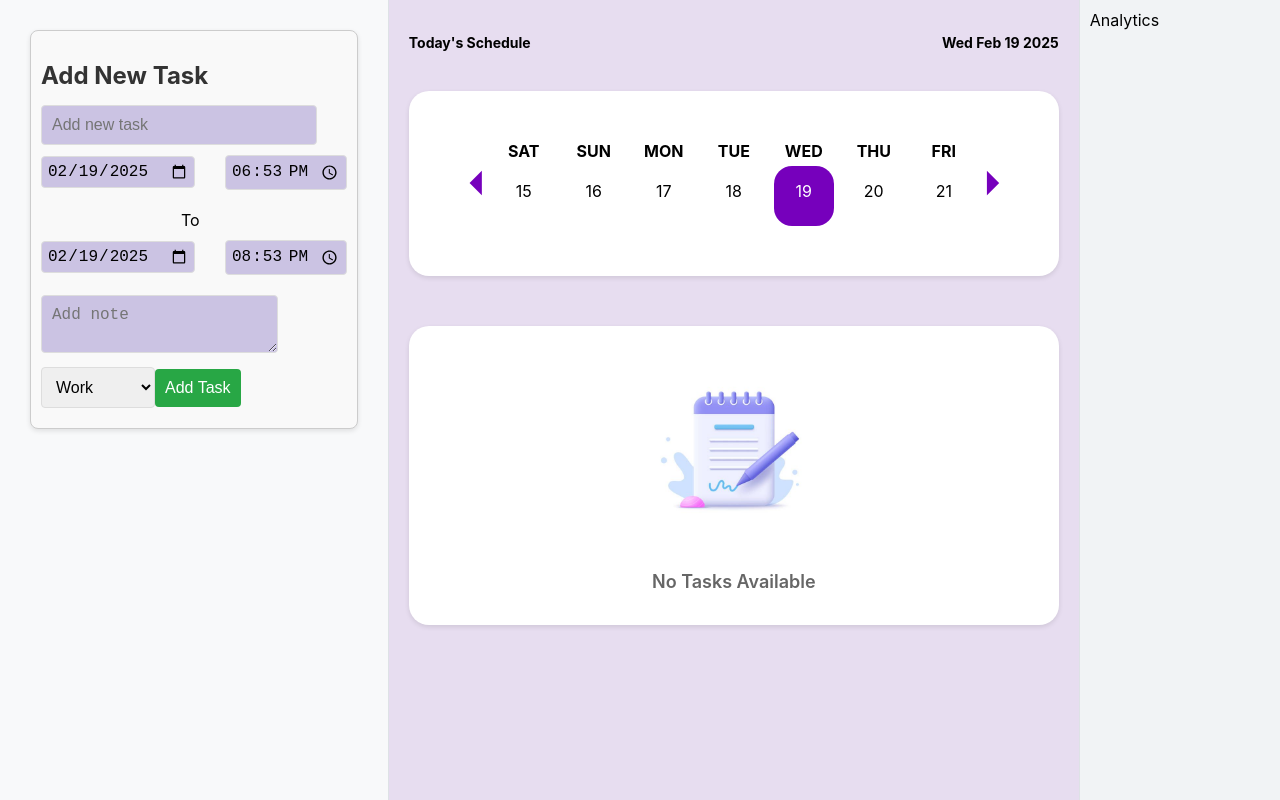
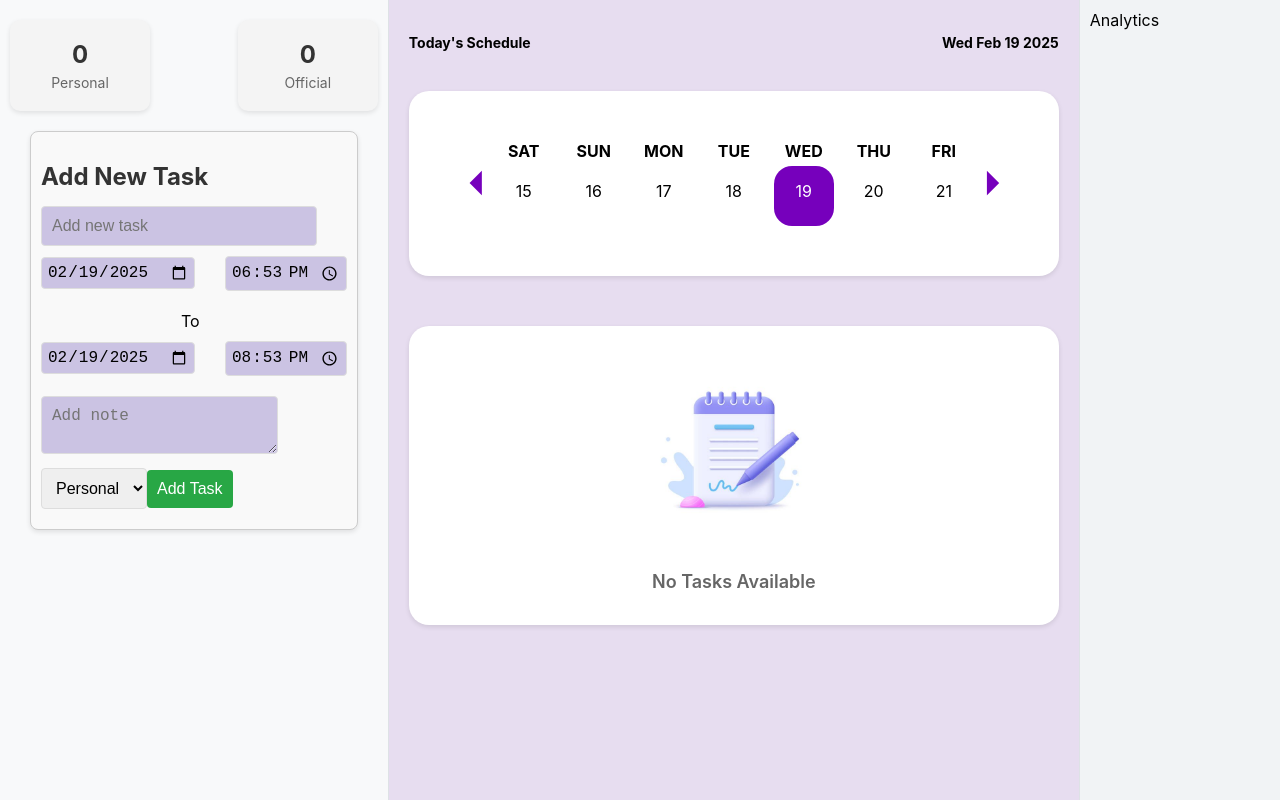
Before and after one commit to Kendi-prog/todo-habit-tracker, a React (Create React App) app: page / in a window 1280 px wide. Built offline with nearby package versions, Linux system fonts and the light colour scheme.

Commit message:
adding category counts

```diff
--- a/src/ToDo App/components/task-input/task-input.component.jsx
+++ b/src/ToDo App/components/task-input/task-input.component.jsx
@@ -3,12 +3,8 @@ import { Button, TaskNameInput, DateInput, TimeInput, Select, TaskInputContainer
 
 
 const categories = [
-    'Work',
     'Personal',
-    'Education',
-    'Health',
-    'Shopping',
-    'Other'
+    'Official',
 ]
 
 const TaskInput = ({ addTask }) => {
--- a/src/ToDo App/components/task-item/task-item.styles.jsx
+++ b/src/ToDo App/components/task-item/task-item.styles.jsx
@@ -2,21 +2,13 @@ import styled from 'styled-components';
 import { FontAwesomeIcon } from '@fortawesome/react-fontawesome';
 
 const categoryColors = {
-    Work: '#ADD8E6',        // Blue
-    Personal: '#ff6b81',    // Pink
-    Shopping: '#28a745',     // Green
-    Health: '#ffc107',      // Yellow
-    Education: '#17a2b8',   // Cyan
-    Other: '#6c757d',       // Gray
+    Official: '#ADD8E6',
+    Personal: '#ff6b81',
 };
 
 const categoryBorderColors = {
-    Work:'#00008B' ,     // Blue
+    Official:'#00008B' ,
     Personal:'rgb(139, 0, 116)',
-    Shopping: '#28a745',     // Green
-    Health: '#ffc107',      // Yellow
-    Education: '#17a2b8',   // Cyan
-    Other: '#6c757d',       // Gray
 };
 
 export const TaskItemContainer = styled.div`
--- a/src/ToDo App/components/todo.main/todo.main.component.jsx
+++ b/src/ToDo App/components/todo.main/todo.main.component.jsx
@@ -3,6 +3,7 @@ import React, {useState} from "react";
 import TaskManagement from "../task-management/task-management.component";
 import TaskInput from "../task-input/task-input.component";
 import { TodoMainContainer, TaskInputArea, TaskListArea, AnalyticsArea } from "./todo.main.styles";
+import TaskCategorySummary from "../../task-category-summary/task-category-summary.component";
 
 const ToDo = () => {
     const [tasks, setTasks] = useState([]);
@@ -32,6 +33,7 @@ const ToDo = () => {
     return(
       <TodoMainContainer>
         <TaskInputArea>
+          <TaskCategorySummary tasks={tasks}/>
           <TaskInput addTask={addTask}/>
         </TaskInputArea>
         <TaskListArea>
--- /dev/null
+++ b/src/ToDo App/task-category-summary/task-category-summary.component.jsx
@@ -0,0 +1,29 @@
+import React from "react";
+
+import {
+    SummaryContainer,
+    CategoryBox,
+    Count,
+    CategoryLabel
+
+  } from "./task-category-summary.styles";
+
+const TaskCategorySummary = ({ tasks }) => {
+    const personalCount = tasks.filter(task => task.category === 'Personal').length;
+    const officialCount = tasks.filter(task => task.category === 'Official').length;
+
+    return (
+        <SummaryContainer>
+            <CategoryBox>
+                <Count>{personalCount}</Count>
+                <CategoryLabel>Personal</CategoryLabel>
+            </CategoryBox>
+            <CategoryBox>
+                <Count>{officialCount}</Count>
+                <CategoryLabel>Official</CategoryLabel>
+            </CategoryBox>
+        </SummaryContainer>
+    );
+}
+
+export default TaskCategorySummary;
--- /dev/null
+++ b/src/ToDo App/task-category-summary/task-category-summary.styles.jsx
@@ -0,0 +1,29 @@
+import styled from "styled-components";
+
+export const SummaryContainer = styled.div`
+    display: flex;
+    justify-content: space-between;
+    gap: 20px;
+    margin-top: 10px;
+`;
+
+export const CategoryBox = styled.div`
+    background: #f4f4f4;
+    padding: 20px;
+    border-radius: 10px;
+    text-align: center;
+    width: 100px;
+    box-shadow: 0 2px 5px rgba(0, 0, 0, 0.1);
+`;
+
+export const Count = styled.div`
+    font-size: 24px;
+    font-weight: bold;
+    color: #333;
+`;
+
+export const CategoryLabel = styled.div`
+    font-size: 14px;
+    color: #666;
+    margin-top: 5px;
+`;
```
